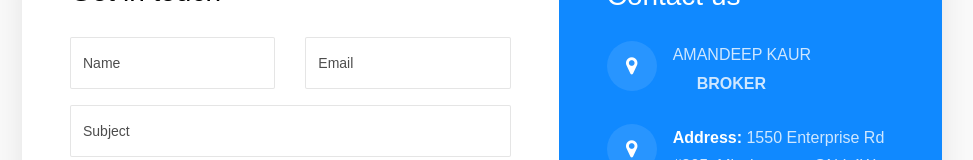
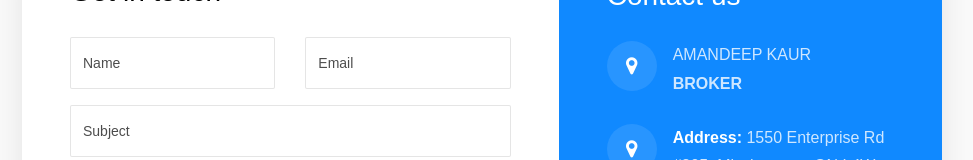
Before and after one commit to amancheemarealtorcanada/contact-form, a React (Create React App) app: page / in a window 1280 px wide. Shown: the part 141-301 px from the top of the page, without its empty margins (158-1131 px from the left). Built offline with nearby package versions, Linux system fonts and the light colour scheme.

Commit message:
text changes

```diff
--- a/src/App.js
+++ b/src/App.js
@@ -158,7 +158,7 @@ const App = () => {
                         <p>
                         AMANDEEP KAUR
                         </p>
-                        <p className="ml-4">
+                        <p>
                         <b>BROKER</b>
                         </p>
                       </div>
```
Also changed, not shown: 6 other files (tests, documents, lock files or other folders).
